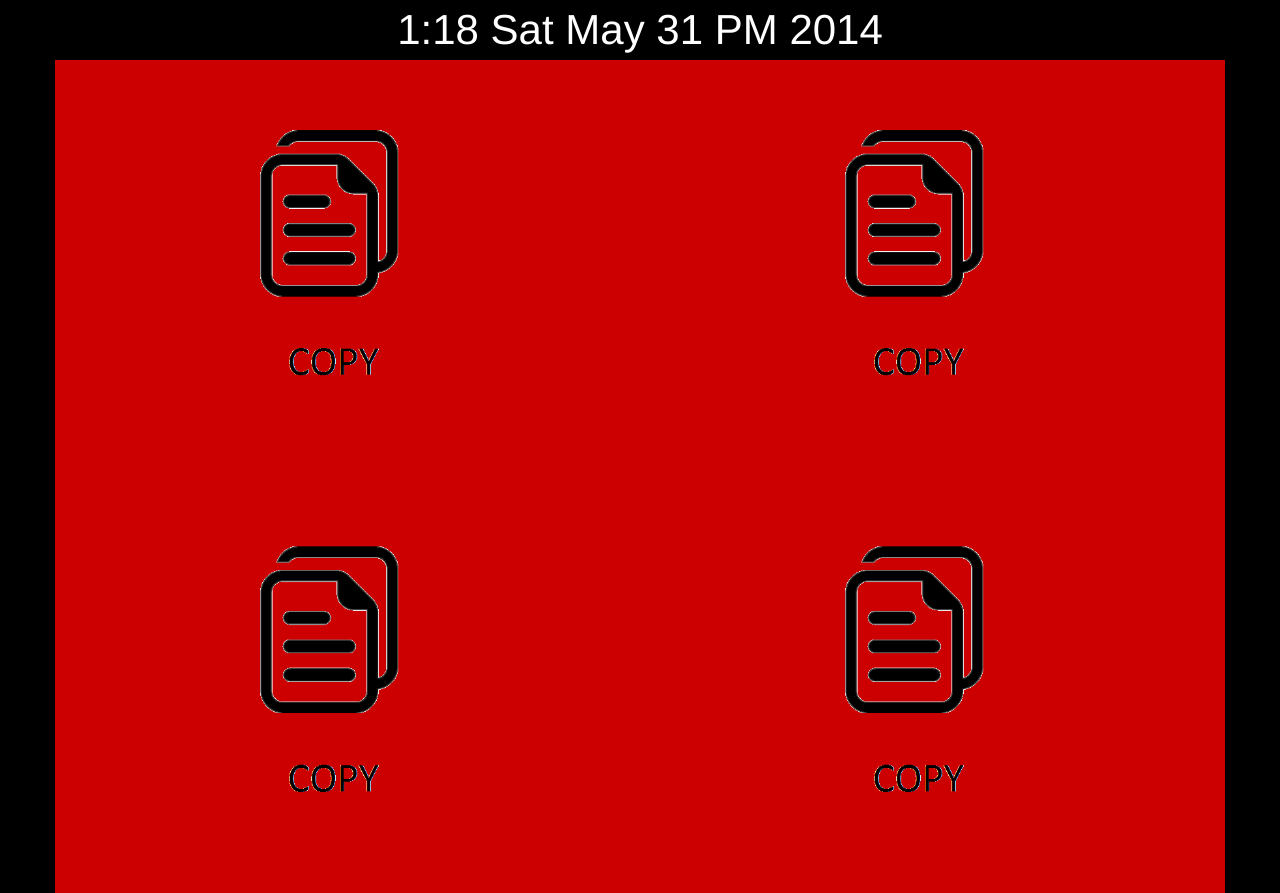
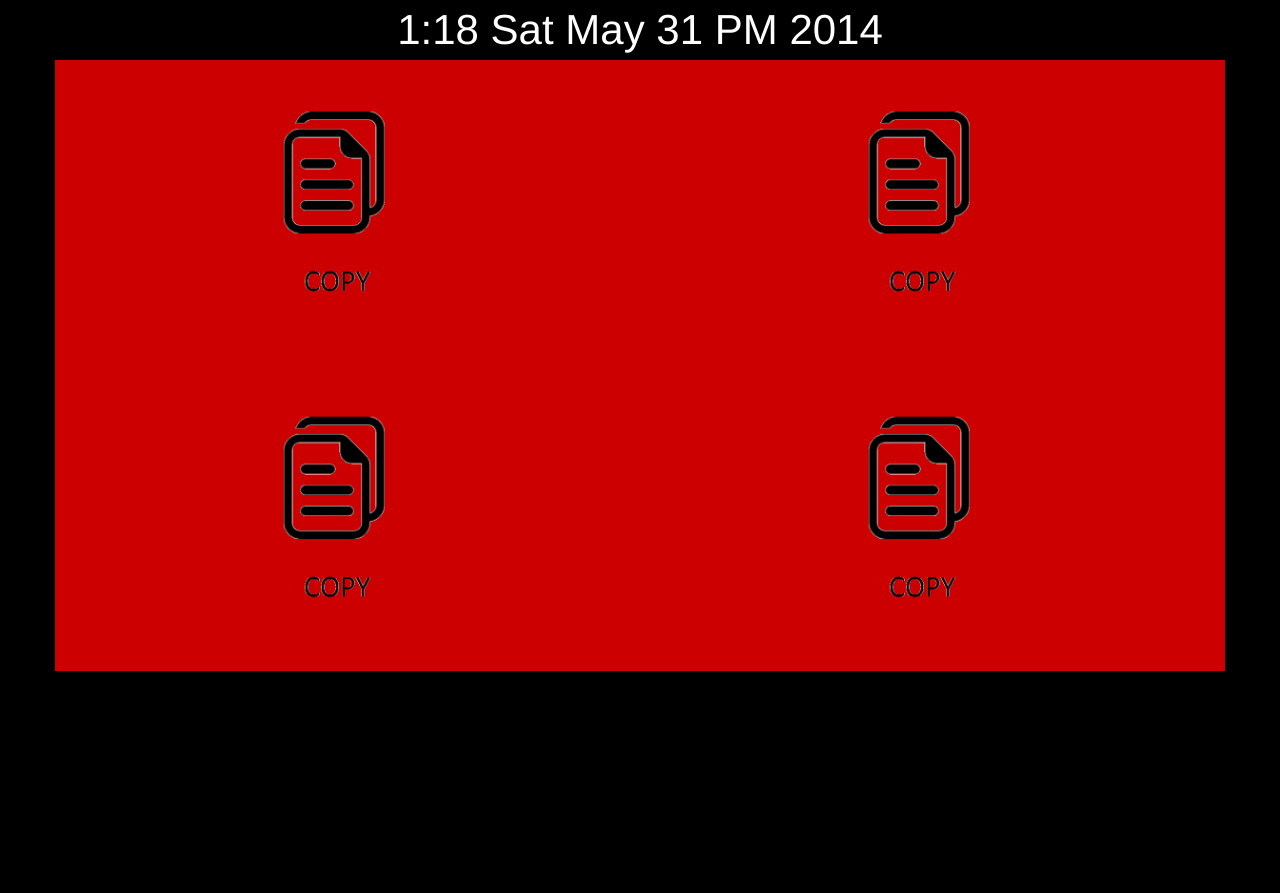
Before and after one commit to edrickwong/Brother, a plain HTML site: page index.html in a window 1280 px wide. After the commit the page ends 800 px from the top, so only its background shows below. Drawn offline with Linux system fonts and the light colour scheme.

Commit message:
Shrunk the icons

```diff
--- a/index.html
+++ b/index.html
@@ -36,15 +36,15 @@
         </div>
         <div id="mainMenu">
     		<div class="row">
-        		<div class="col-xs-6" style="background-color:#CC0000;text-align:center;"><a href="http://google.ca"><img src="img/copy.png" style = "max-width: 75%"></a></div>
+        		<div class="col-xs-6" style="background-color:#CC0000;text-align:center;"><a href="http://google.ca"><img src="img/copy.png" style = "max-width: 55%"></a></div>
 
-        		<div class="col-xs-6" style="background-color:#CC0000;text-align:center;"><a href="http://google.ca"><img src="img/copy.png" style = "max-width: 75%"></a></div>
+        		<div class="col-xs-6" style="background-color:#CC0000;text-align:center;"><a href="http://google.ca"><img src="img/copy.png" style = "max-width: 55%"></a></div>
     		</div>
 
     		<div class="row">
-        		<div class="col-xs-6" style="background-color:#CC0000;text-align:center;"><a href="http://google.ca"><img src="img/copy.png" style = "max-width: 75%"></a></div>
+        		<div class="col-xs-6" style="background-color:#CC0000;text-align:center;"><a href="http://google.ca"><img src="img/copy.png" style = "max-width: 55%"></a></div>
 
-        		<div class="col-xs-6" style="background-color:#CC0000;text-align:center;"><a href="http://google.ca"><img src="img/copy.png" style = "max-width: 75%"></a></div>
+        		<div class="col-xs-6" style="background-color:#CC0000;text-align:center;"><a href="http://google.ca"><img src="img/copy.png" style = "max-width: 55%"></a></div>
     		</div>
         </div>
 
```
